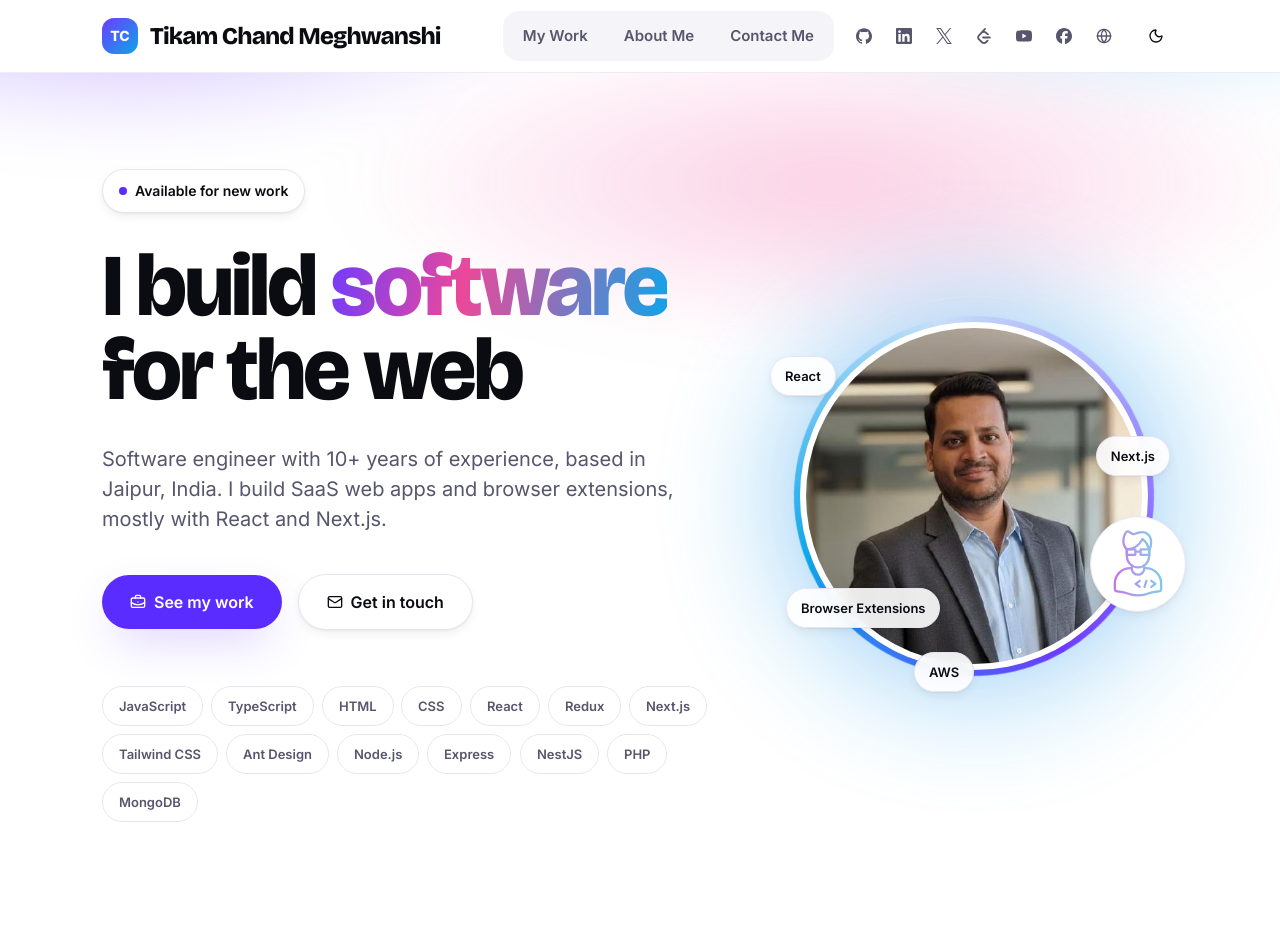
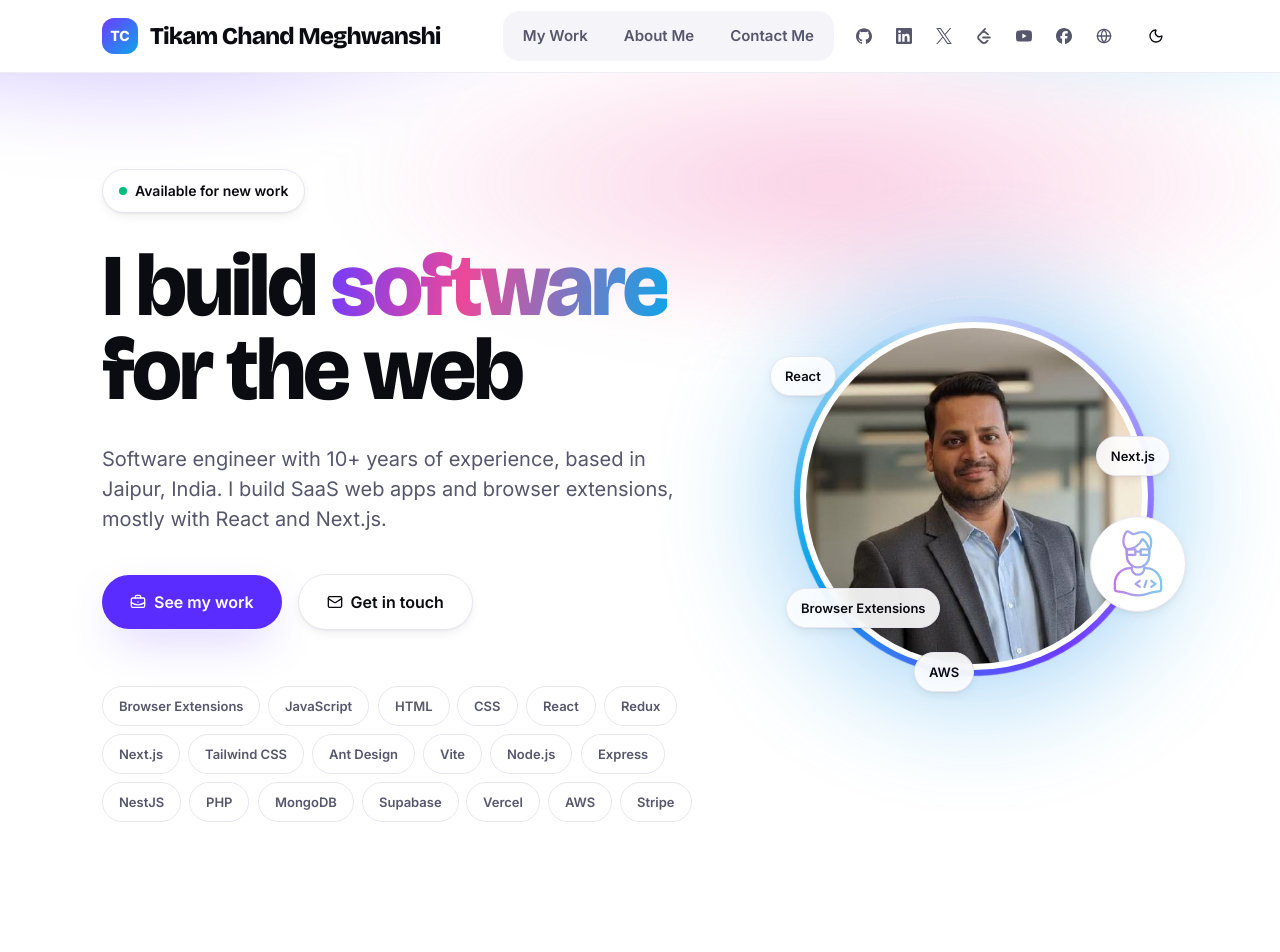
Before and after one commit to tikamchand06/tikamchand06, a Next.js app: page / in a window 1280 px wide. Shown: the top 952 px of the page. Built offline with nearby package versions, Linux system fonts and the light colour scheme.

Commit message:
Polish homepage, refine tech stack groups
Merge Languages into Frontend, add Browser Extensions group, update home chips.

```diff
--- a/app/about-me/page.jsx
+++ b/app/about-me/page.jsx
@@ -73,7 +73,7 @@ export default function AboutPage() {
                   <div
                     key={stat.label}
                     style={{ animationDelay: `${index * 90}ms` }}
-                    className="group animate-in cursor-default rounded-lg border border-border bg-card/70 p-4 shadow-2 transition-all duration-[var(--motion-normal)] fade-in slide-in-from-bottom-3 fill-mode-both hover:-translate-y-1 hover:border-primary/40 hover:bg-primary/5 hover:shadow-lift"
+                    className="group animate-in cursor-default rounded-lg border border-border bg-card/70 p-4 shadow-2 transition-all duration-[var(--motion-normal)] fill-mode-both fade-in slide-in-from-bottom-3 hover:-translate-y-1 hover:border-primary/40 hover:bg-primary/5 hover:shadow-lift"
                   >
                     <dt className="meta text-muted-foreground">{stat.label}</dt>
                     <dd className="display mt-1.5 text-lg transition-colors duration-[var(--motion-fast)] group-hover:text-primary sm:text-subhead">
@@ -164,11 +164,18 @@ export default function AboutPage() {
         <p className="meta text-muted-foreground">Stack</p>
         <h2 className="display mt-3 text-heading">What I build with</h2>
 
-        <div className="mt-10 grid gap-6 sm:grid-cols-2 lg:grid-cols-3">
+        <div className="mt-10 grid gap-6 sm:grid-cols-2 lg:grid-cols-12">
           {stack.map((group, index) => (
             <div
               key={group.group}
-              className="rounded-xl border border-border bg-card p-6 shadow-2 transition-all duration-[var(--motion-normal)] hover:-translate-y-1 hover:border-primary/30 hover:shadow-lift"
+              className={cn(
+                "rounded-xl border border-border bg-card p-6 shadow-2 transition-all duration-[var(--motion-normal)] hover:-translate-y-1 hover:border-primary/30 hover:shadow-lift",
+                index === 0
+                  ? "sm:col-span-2 lg:col-span-7"
+                  : index === 1
+                    ? "lg:col-span-5"
+                    : "lg:col-span-4"
+              )}
             >
               <div className="flex items-center gap-3">
                 <span
--- a/app/page.jsx
+++ b/app/page.jsx
@@ -5,11 +5,18 @@ import { HeroPortrait } from "@/components/hero-portrait"
 import { ProjectGrid } from "@/components/project-grid"
 import { about, featuredProjects, profile, stack } from "@/lib/content"
 
-const hiddenOnHome = new Set(["shadcn/ui", "Material UI"])
+const hiddenOnHome = new Set(["TypeScript", "shadcn/ui", "Material UI"])
 
-const marquee = [...new Set(stack.flatMap((group) => group.items))]
-  .filter((item) => !hiddenOnHome.has(item))
-  .slice(0, 14)
+const marquee = [
+  "Browser Extensions",
+  ...[...new Set(stack.flatMap((group) => group.items))]
+    .filter((item) => !hiddenOnHome.has(item))
+    .slice(0, 14),
+  "Supabase",
+  "Vercel",
+  "AWS",
+  "Stripe",
+]
 
 export default function HomePage() {
   return (
@@ -23,25 +30,34 @@ export default function HomePage() {
         <div className="shell relative grid items-center gap-12 pt-16 pb-20 md:pt-24 md:pb-28 lg:grid-cols-[1fr_auto]">
           <div>
             {profile.available ? (
-              <p className="inline-flex items-center gap-2 rounded-full border border-border bg-card px-4 py-2 text-[14px] font-semibold shadow-2">
+              <p className="inline-flex animate-in items-center gap-2 rounded-full border border-border bg-card px-4 py-2 text-[14px] font-semibold shadow-2 duration-700 fill-mode-both fade-in slide-in-from-bottom-3">
                 <span className="relative flex size-2">
-                  <span className="absolute inline-flex size-full animate-ping rounded-full bg-primary opacity-70" />
-                  <span className="relative inline-flex size-2 rounded-full bg-primary" />
+                  <span className="absolute inline-flex size-full animate-ping rounded-full bg-emerald-400 opacity-70" />
+                  <span className="relative inline-flex size-2 rounded-full bg-emerald-500" />
                 </span>
                 Available for new work
               </p>
             ) : null}
 
-            <h1 className="display mt-8 max-w-4xl text-title text-balance md:text-display">
+            <h1
+              style={{ animationDelay: "80ms" }}
+              className="display mt-8 max-w-4xl animate-in text-title text-balance duration-700 fill-mode-both fade-in slide-in-from-bottom-3 md:text-display"
+            >
               I build <span className="text-gradient">software</span> for the
               web
             </h1>
 
-            <p className="mt-8 max-w-xl text-lead text-pretty text-muted-foreground">
+            <p
+              style={{ animationDelay: "160ms" }}
+              className="mt-8 max-w-xl animate-in text-lead text-pretty text-muted-foreground duration-700 fill-mode-both fade-in slide-in-from-bottom-3"
+            >
               {profile.tagline}
             </p>
 
-            <div className="mt-10 flex flex-wrap items-center gap-4">
+            <div
+              style={{ animationDelay: "240ms" }}
+              className="mt-10 flex animate-in flex-wrap items-center gap-4 duration-700 fill-mode-both fade-in slide-in-from-bottom-3"
+            >
               <Link
                 href="/my-work"
                 className="inline-flex items-center gap-2 rounded-full bg-primary px-7 py-3.5 font-semibold text-primary-foreground shadow-glow transition-all duration-[var(--motion-fast)] hover:-translate-y-0.5 hover:shadow-glow-strong"
@@ -62,7 +78,7 @@ export default function HomePage() {
               {marquee.map((item, index) => (
                 <li
                   key={item}
-                  style={{ animationDelay: `${index * 40}ms` }}
+                  style={{ animationDelay: `${320 + index * 40}ms` }}
                   className="animate-in cursor-default rounded-full border border-border bg-card/70 px-4 py-1.5 text-[13px] font-semibold text-muted-foreground transition-all duration-[var(--motion-fast)] fill-mode-both fade-in slide-in-from-bottom-2 hover:-translate-y-0.5 hover:border-primary/40 hover:bg-primary/5 hover:text-primary hover:shadow-2"
                 >
                   {item}
@@ -71,7 +87,7 @@ export default function HomePage() {
             </ul>
           </div>
 
-          <div className="order-first lg:order-none lg:pr-6">
+          <div className="order-first animate-in duration-1000 fill-mode-both zoom-in-95 fade-in lg:order-none lg:pr-6">
             <HeroPortrait src={profile.photo} alt={profile.name} />
           </div>
         </div>
@@ -86,10 +102,13 @@ export default function HomePage() {
 
           <Link
             href="/my-work"
-            className="inline-flex items-center gap-2 font-semibold text-primary transition-transform duration-[var(--motion-fast)] hover:translate-x-0.5"
+            className="group inline-flex min-h-11 items-center gap-2 rounded-full border border-transparent px-4 font-semibold text-primary transition-all duration-[var(--motion-fast)] hover:border-primary/30 hover:bg-primary/5"
           >
             All projects
-            <ArrowUpRight aria-hidden className="size-4" />
+            <ArrowUpRight
+              aria-hidden
+              className="size-4 transition-transform duration-[var(--motion-fast)] group-hover:translate-x-0.5 group-hover:-translate-y-0.5"
+            />
           </Link>
         </div>
 
```
Also changed, not shown: lib/content.js.
